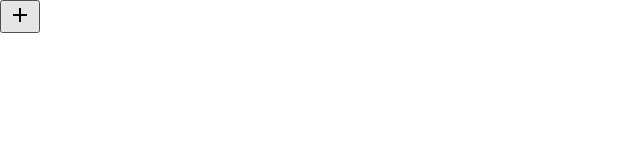
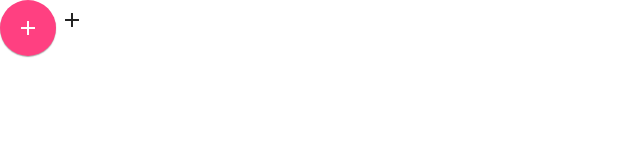
Before and after one commit to Batuhan-Durhan/Unit1-05-HTMLL, a plain HTML site: page index.html in a window 1280 px wide. Shown: the whole page, without its empty margins (0-640 px from the left). Drawn offline with nearby package versions, Linux system fonts and the light colour scheme.

Commit message:
index.html

```diff
--- a/index.html
+++ b/index.html
@@ -13,7 +13,9 @@
   <body>
     <script defer src="https://code.getmdl.io/1.3.0/material.min.js"></script>
     <!-- Colored FAB button with ripple -->
-    <button class="mdl-button-mdl-js-button-mdl-button--fab-mdl-js-ripple-effect mdl-button--colored">
+    <button class="mdl-button mdl-js-button mdl-button--fab mdl-js-ripple-effect mdl-button--colored">
+      <i class="material-icons">add</i>
+    </button>
       <i class="material-icons">add</i>
     </button>
   </body>
```
